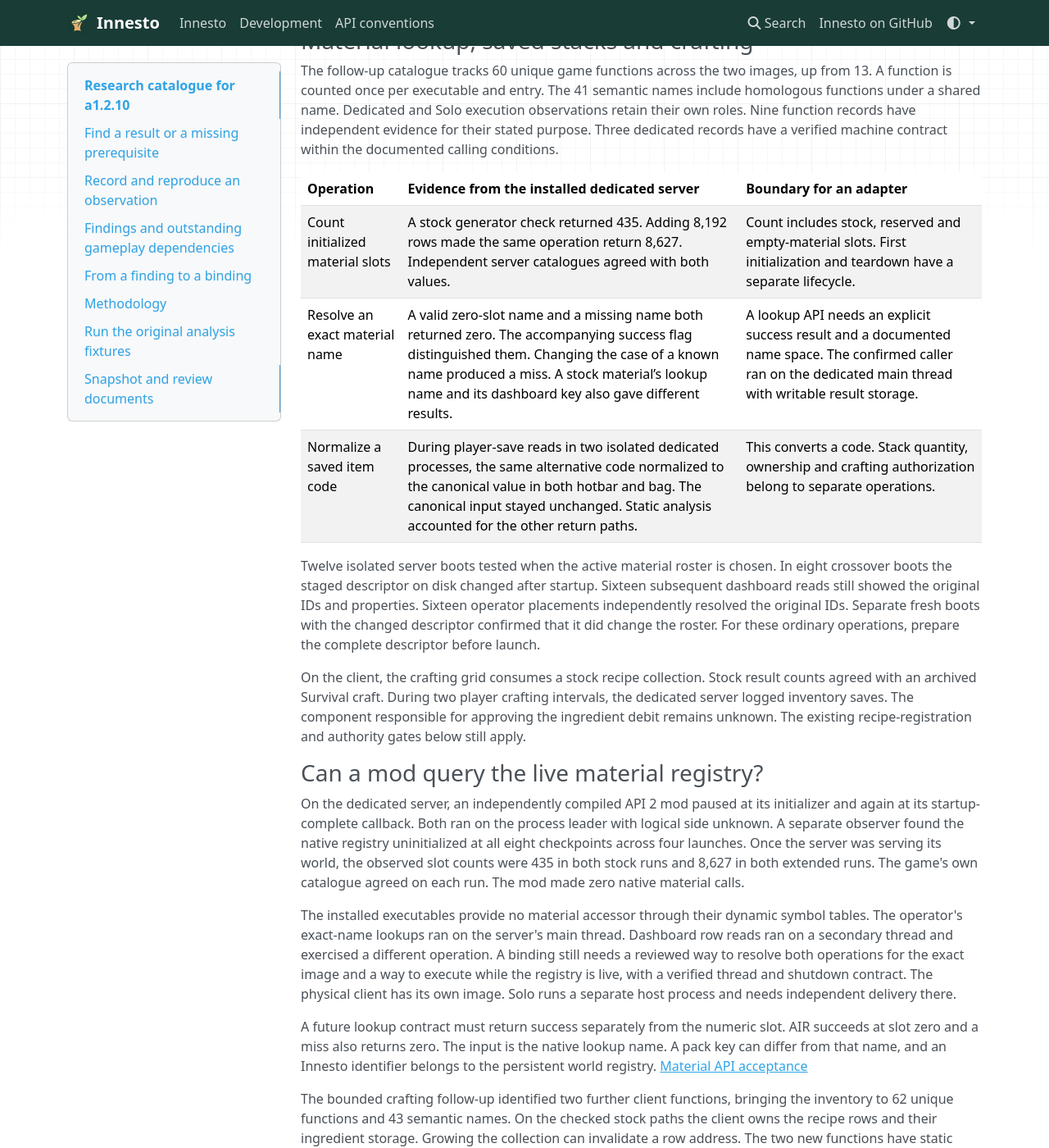
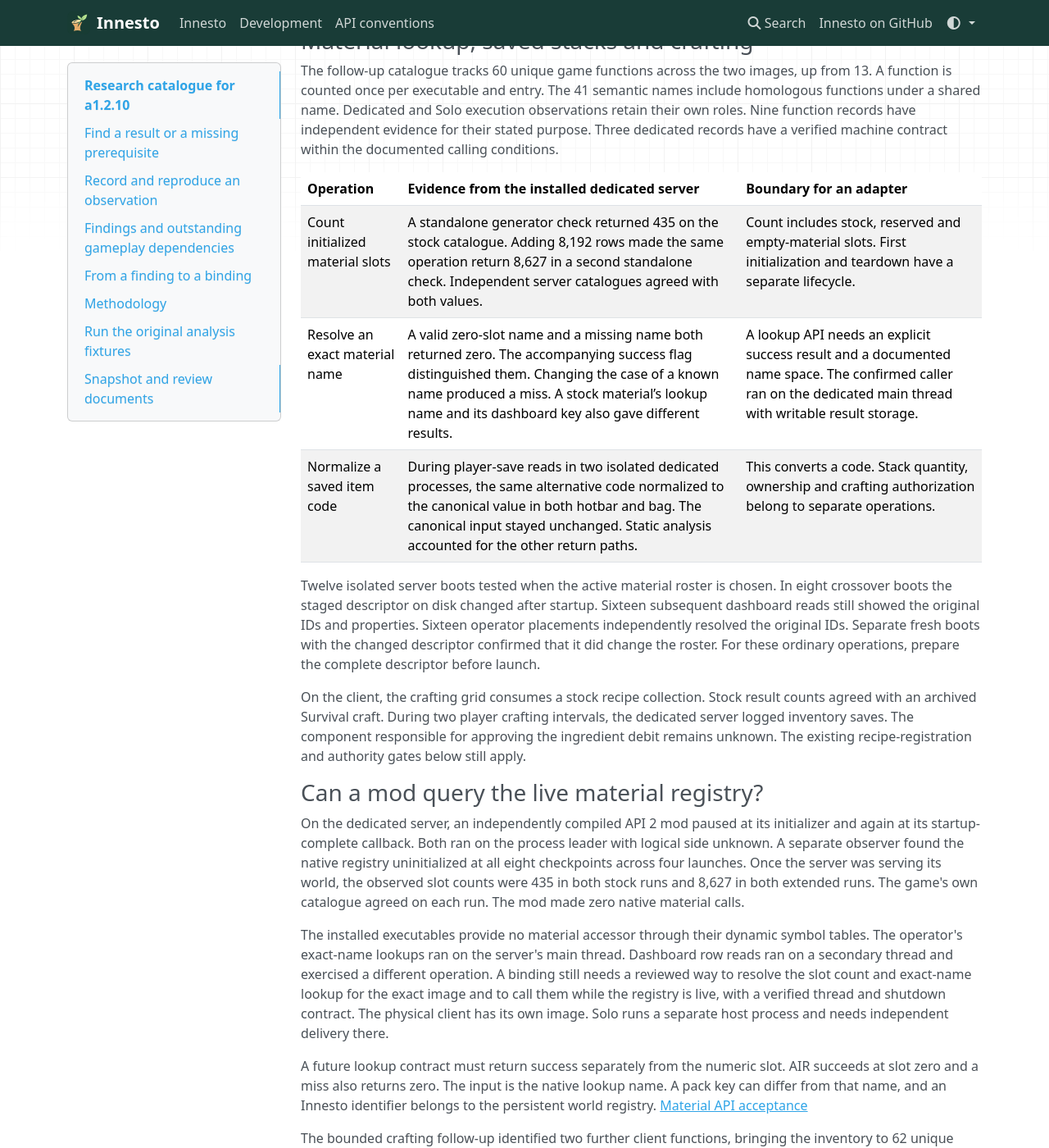
Before and after one commit to ImJstNickDev/Innesto, an MkDocs documentation site: the page built from docs/version/research-catalog.md, in a window 1280 px wide and 1400 px high, scrolled down 1629 px. Shown: the whole window at 82% size. Built offline with MkDocs 1.6.1, drawn with Linux system fonts in a browser that asks for light colours; nearby versions of some CDN libraries.

Commit message:
docs(research): clarify the two material operations under review

```diff
--- a/docs/version/research-catalog.md
+++ b/docs/version/research-catalog.md
@@ -50,7 +50,7 @@ The follow-up catalogue tracks 60 unique game functions across the two images, u
 
 | Operation | Evidence from the installed dedicated server | Boundary for an adapter |
 | --- | --- | --- |
-| Count initialized material slots | A stock generator check returned 435. Adding 8,192 rows made the same operation return 8,627. Independent server catalogues agreed with both values. | Count includes stock, reserved and empty-material slots. First initialization and teardown have a separate lifecycle. |
+| Count initialized material slots | A standalone generator check returned 435 on the stock catalogue. Adding 8,192 rows made the same operation return 8,627 in a second standalone check. Independent server catalogues agreed with both values. | Count includes stock, reserved and empty-material slots. First initialization and teardown have a separate lifecycle. |
 | Resolve an exact material name | A valid zero-slot name and a missing name both returned zero. The accompanying success flag distinguished them. Changing the case of a known name produced a miss. A stock material’s lookup name and its dashboard key also gave different results. | A lookup API needs an explicit success result and a documented name space. The confirmed caller ran on the dedicated main thread with writable result storage. |
 | Normalize a saved item code | During player-save reads in two isolated dedicated processes, the same alternative code normalized to the canonical value in both hotbar and bag. The canonical input stayed unchanged. Static analysis accounted for the other return paths. | This converts a code. Stack quantity, ownership and crafting authorization belong to separate operations. |
 
@@ -71,8 +71,8 @@ on each run. The mod made zero native material calls.
 The installed executables provide no material accessor through their dynamic
 symbol tables. The operator's exact-name lookups ran on the server's main
 thread. Dashboard row reads ran on a secondary thread and exercised a
-different operation. A binding still needs a reviewed way to resolve both
-operations for the exact image and a way to execute while the registry is live,
+different operation. A binding still needs a reviewed way to resolve the slot
+count and exact-name lookup for the exact image and to call them while the registry is live,
 with a verified thread and shutdown contract. The physical client has its own
 image. Solo runs a separate host process and needs independent delivery there.
 
```
